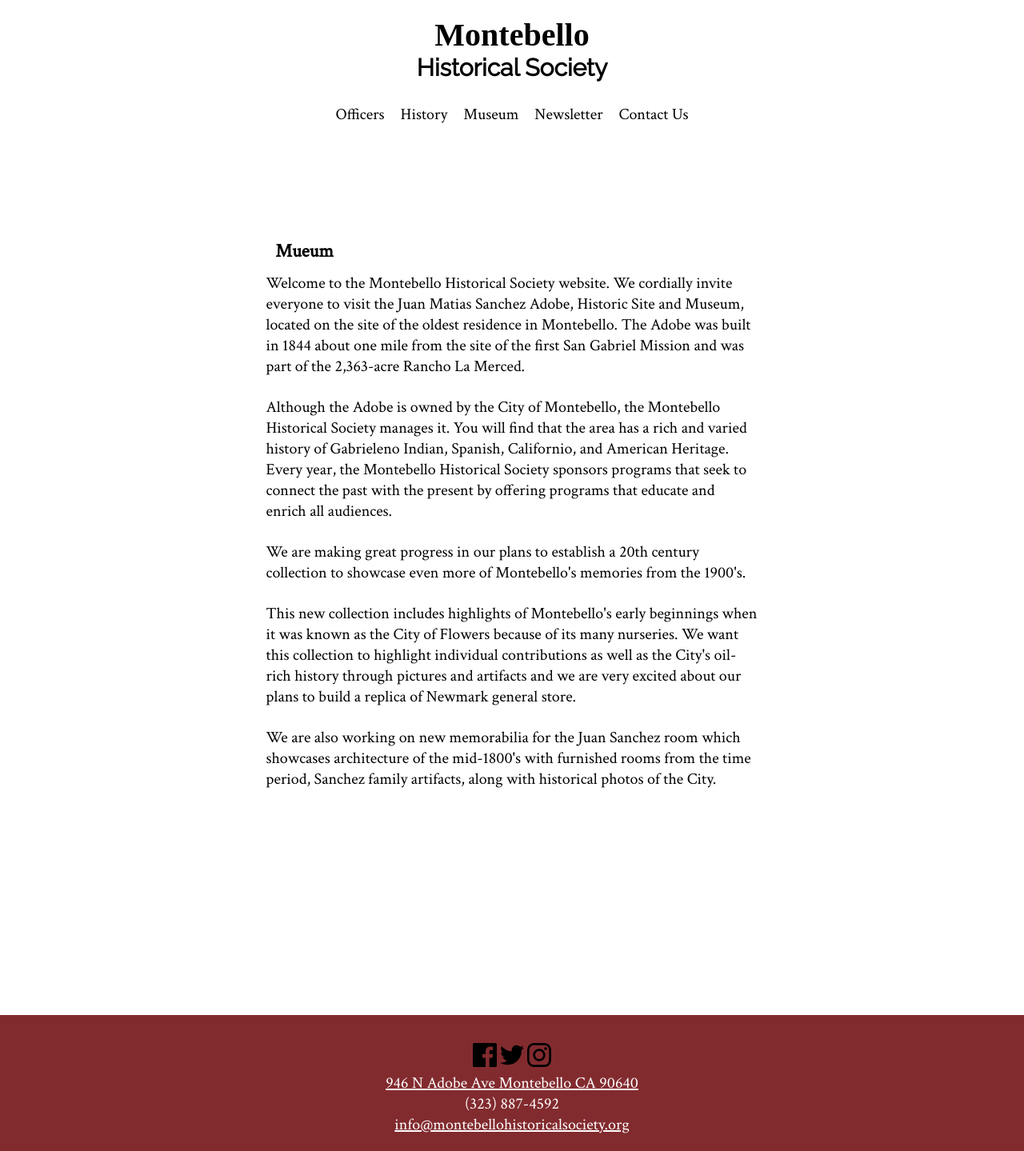
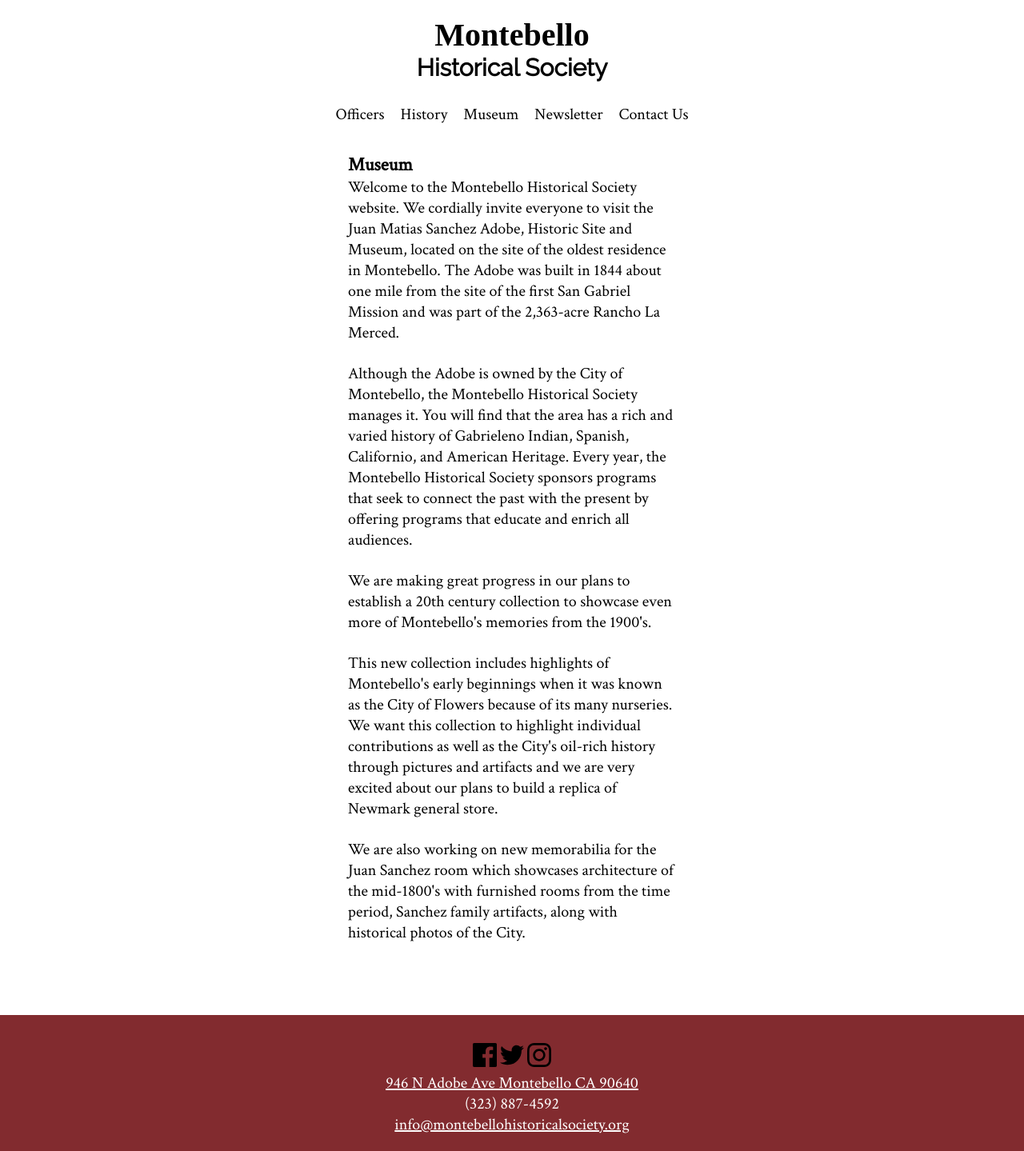
Before and after one commit to abdulamite/MHS, a Jekyll site: the page built from museum/index.html, in a window 1280 px wide. Shown: the whole page at 80% size. Built offline with Jekyll 4.4.1, drawn with Linux system fonts in a browser that asks for light colours.

Commit message:
adjusted padding on h3

```diff
--- a/contact/index.html
+++ b/contact/index.html
@@ -19,7 +19,6 @@
 .info>form>input,textarea{
   font-family: 'Crimson Text', serif;
   padding: 1em;
-  margin: 1em;
   font-size: 18px;
   border:solid black 1px;
 }
--- a/master.css
+++ b/master.css
@@ -107,10 +107,6 @@
 /* Main Content > info styles */
 .info{
   flex:1;
-
-}
-.container>.content-panel>.main-content>.info>h3{
-  padding: .5em;
 }
 .container>.content-panel>.main-content>.info>p{
   font-family: 'Crimson Text', serif;
@@ -226,7 +222,7 @@
 
     .main-content{
       display: grid;
-      grid-template-columns: 1fr 2fr 1fr;
+      grid-template-columns: 1fr 1fr 1fr;
       grid-gap: 25px;
       grid-template-areas:
       "quote quote quote"
--- a/museum/index.html
+++ b/museum/index.html
@@ -1,6 +1,6 @@
 ---
 layout: new_layout
-title: Mueum
+title: Museum
 ---
 <p>Welcome to the Montebello Historical Society website. We cordially invite everyone to visit the
   Juan Matias Sanchez Adobe, Historic Site and Museum, located on the site of the oldest residence in Montebello.
```
